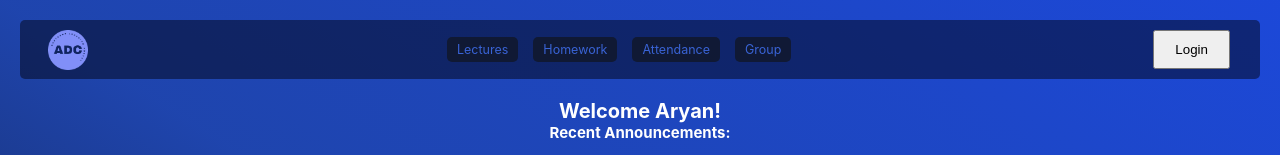
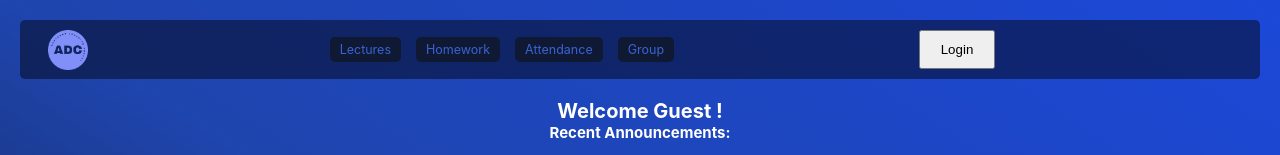
Before and after one commit to aryanj112/BootcampPortal, a React (Vite) app: page / in a window 1280 px wide. Shown: the top 155 px of the page. Built offline with nearby package versions, Linux system fonts and the light colour scheme.

Commit message:
using global context

```diff
--- a/src/App.tsx
+++ b/src/App.tsx
@@ -8,15 +8,18 @@ import Lectures from './pages/Lectures';
 import Group from './pages/Group';
 import Attendence from './pages/Attendence';
 import Homework from './pages/Homework';
+import { GlobalNameProvider } from './globalContext';  // Import the provider
+
 
 function App() {
 
   return (
     <>
+    <GlobalNameProvider>
       <NavBar />
       <div className = "container">
         <Routes>
-          <Route path = '/' element = {<Home name = "Aryan" />} />
+          <Route path = '/' element = {<Home />} />
           <Route path = '/calendar' element = {<Calendar />} />
           <Route path = '/lectures' element = {<Lectures />} />
           <Route path = '/homework' element = {<Homework />} />
@@ -24,6 +27,7 @@ function App() {
           <Route path = '/group' element = {<Group />} />
         </Routes>
       </div>
+    </GlobalNameProvider>
     </>
   )
 }
--- a/src/components/NavBar/index.tsx
+++ b/src/components/NavBar/index.tsx
@@ -3,11 +3,11 @@ import { Link } from 'react-router-dom';
 import logo from "../../assets/logo.png";
 import './NavBar.css';
 import './LoginModule.css';
-import { setGlobalName, getGlobalName } from '../../globalState';  // Import functions from the global state
+import { useGlobalName } from '../../globalContext';  // Import the custom hook
 
 function NavBar() {
-
   const [isModelOpen, setIsModelOpen] = useState(false);
+  const { globalName, setGlobalName } = useGlobalName(); // Access the globalName and setGlobalName
 
   const handleLoginClick = () => setIsModelOpen(true);
   const handleCloseModel = () => setIsModelOpen(false);
@@ -18,12 +18,15 @@ function NavBar() {
         <img src={logo} alt="logo"/>
       </Link>
       <ul>
-        <li> <Link to="/lectures">Lectures</Link> </li>
-        <li> <Link to="/homework">Homework</Link> </li>
-        <li> <Link to="/attendance">Attendance</Link> </li>
-        <li> <Link to="/group">Group</Link> </li>
+        <li><Link to="/lectures">Lectures</Link></li>
+        <li><Link to="/homework">Homework</Link></li>
+        <li><Link to="/attendance">Attendance</Link></li>
+        <li><Link to="/group">Group</Link></li>
       </ul>
-      <button onClick={handleLoginClick} className="login-button">Login</button>
+      <button onClick={handleLoginClick} className="login-button">
+        Login
+      </button>
+      <div>{globalName && <span>Logged in as: {globalName}</span>}</div>
       {isModelOpen && <LoginModel onClose={handleCloseModel} />}
     </nav>
   );
@@ -34,14 +37,14 @@ interface LoginModalProps {
 }
 
 function LoginModel({ onClose }: LoginModalProps) {
-
+  const { setGlobalName } = useGlobalName(); // Access the function to set global name
   const [selectedName, setSelectedName] = useState('');
 
   const handleOptionClick = (name: string) => {
     setGlobalName(name);  // Update the global variable
     setSelectedName(name);  // Update local state to reflect the change
     onClose();  // Close the modal
-    console.log('Global name set to:', getGlobalName());  // Use getGlobalName to fetch the updated value
+    console.log('Global name set to:', name);
   };
 
   return (
--- /dev/null
+++ b/src/globalContext.tsx
@@ -0,0 +1,27 @@
+import { createContext, useState, useContext, ReactNode } from 'react';
+
+// Create a context with default value as empty string
+const GlobalNameContext = createContext<{
+  globalName: string;
+  setGlobalName: (name: string) => void;
+} | undefined>(undefined);
+
+// Create a provider component to wrap around your app
+export const GlobalNameProvider = ({ children }: { children: ReactNode }) => {
+  const [globalName, setGlobalName] = useState<string>('');  // Initial value can be empty or set to a default name
+
+  return (
+    <GlobalNameContext.Provider value={{ globalName, setGlobalName }}>
+      {children}
+    </GlobalNameContext.Provider>
+  );
+};
+
+// Custom hook to use the context
+export const useGlobalName = () => {
+  const context = useContext(GlobalNameContext);
+  if (!context) {
+    throw new Error('useGlobalName must be used within a GlobalNameProvider');
+  }
+  return context;
+};
--- a/src/globalState.ts
+++ /dev/null
@@ -1,9 +0,0 @@
-let globalName = '';  // Global variable
-
-// Function to update the global variable
-export const setGlobalName = (name: string) => {
-  globalName = name;
-};
-
-// Function to get the current global variable
-export const getGlobalName = () => globalName;
--- a/src/pages/Home/index.tsx
+++ b/src/pages/Home/index.tsx
@@ -2,15 +2,16 @@
 import React from 'react'
 import { announcementsData } from '../../data/announcements';
 import './Home.css';
+import { getGlobalName } from '../../globalState';  // Import functions from the global state
+import { useGlobalName } from '../../globalContext';
 
-type HomeProps = {
-  name: string;
-};
+function Home() {
 
-function Home( {name}: HomeProps ) {
+  const { globalName } = useGlobalName();  // Get the global name
+
   return (
     <div className = "home-page">
-      <h1> {"Welcome " + name + "!"}</h1>
+      <h1> Welcome {globalName ? globalName : 'Guest'} !</h1>
       <h2> Recent Announcements: </h2>
       <div className = "announcements-container">
         {
```
